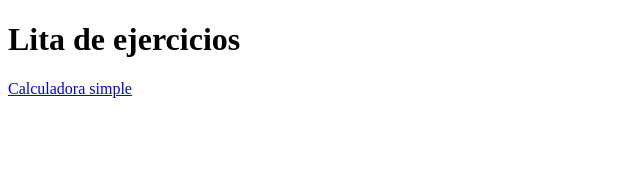
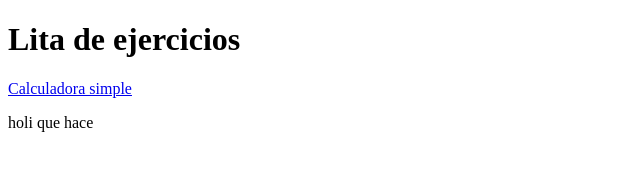
Before and after one commit to jarcilales/htmlExercises, a plain HTML site: page index.html in a window 1280 px wide. Shown: the whole page, without its empty margins (0-640 px from the left). Drawn offline with Linux system fonts and the light colour scheme.

Commit message:
haz algo

```diff
--- a/index.html
+++ b/index.html
@@ -8,5 +8,6 @@
 <body>
     <h1>Lita de ejercicios</h1>
     <a href="calculadora-simple/index.html">Calculadora simple</a>
+    <p>holi que hace</p>
 </body>
 </html>
```
